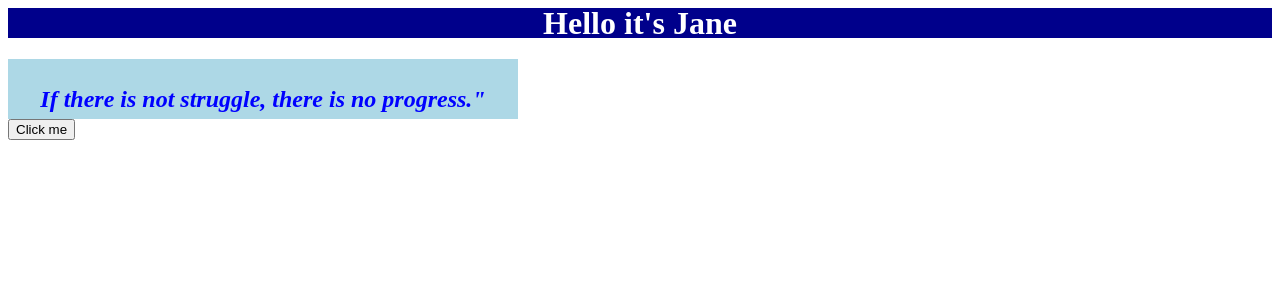
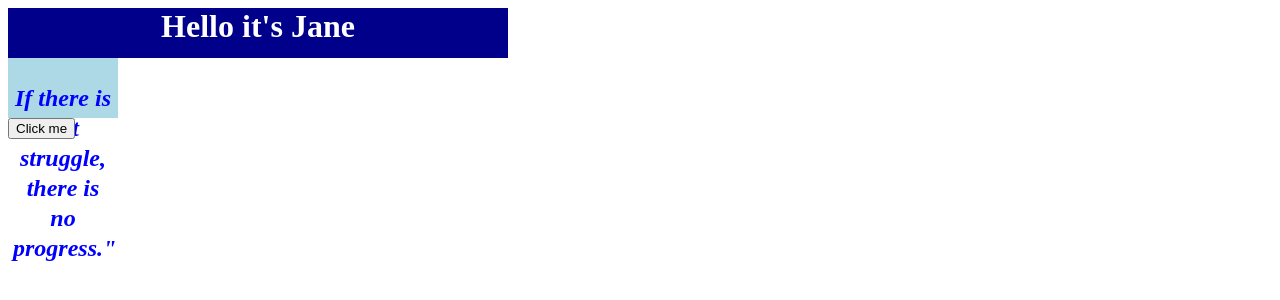
Before and after one commit to neateye/neateye.github.io, a plain HTML site: page index.html in a window 1280 px wide. Drawn offline with Linux system fonts and the light colour scheme.

Commit message:
Update main.css

```diff
--- a/main.css
+++ b/main.css
@@ -1,8 +1,9 @@
 #header {
-    line-height:30px;
     background-color:darkblue;
+    text-align:center;
     color:white;
-    text-align:center;
+    height:50px;
+    width:500px
 }
 
 #nav {
@@ -10,7 +11,7 @@
     background-color:lightblue;
     text-align:center;
     height:50px;
-    width:500px;
+    width:100px;
     padding:5px;
 }
 
```
